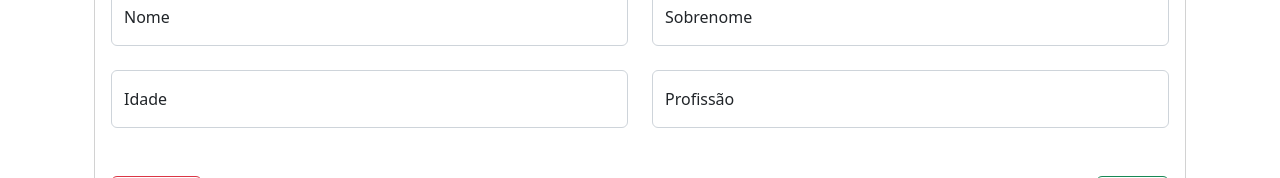
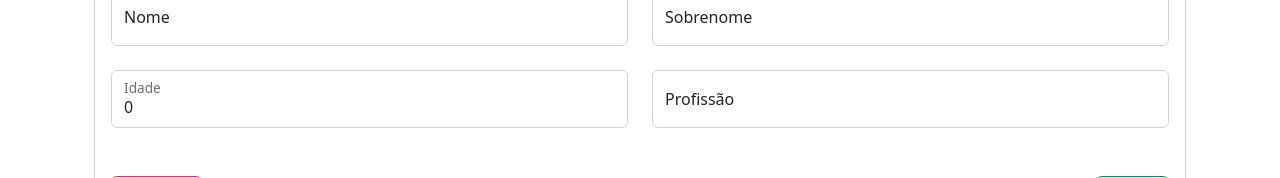
Before and after one commit to peoft/crud-angular-dio, an Angular app: page /form in a window 1280 px wide. Shown: the part 205-383 px from the top of the page. Built offline with nearby package versions, Linux system fonts and the light colour scheme; no server answers.

Commit message:
Metodo salvar o usuario usando sheet.best e planilha do google

```diff
--- a/src/app/app.module.ts
+++ b/src/app/app.module.ts
@@ -7,7 +7,7 @@ import { AppComponent } from './app.component';
 import { HeaderComponent } from './components/header/header.component';
 import { UsersListComponent } from './pages/users/users-list/users-list.component';
 import { UserFormComponent } from './pages/users/user-form/user-form.component';
-import { UserService } from './services/user.service';
+import { FormsModule, ReactiveFormsModule } from '@angular/forms';
 
 @NgModule({
   declarations: [
@@ -19,7 +19,9 @@ import { UserService } from './services/user.service';
   imports: [
     BrowserModule,
     AppRoutingModule,
-    HttpClientModule
+    HttpClientModule,
+    FormsModule,
+    ReactiveFormsModule
   ],
   providers: [],
   bootstrap: [AppComponent]
--- a/src/app/pages/users/user-form/user-form.component.html
+++ b/src/app/pages/users/user-form/user-form.component.html
@@ -1,17 +1,17 @@
 <div class="card w-100 my-5">
     <div class="card-body">
         <h1 class="card-title text-center">Formulário de Usuários</h1>
-        <form>
+        <form [formGroup]="userForm">
             <div class="row my-4">
                 <div class="col-6">
                     <div class="form-floating">
-                        <input type="text" class="form-control" id="nome" placeholder="digite seu nome">
+                        <input type="text" class="form-control" formControlName="nome" id="nome" placeholder="digite seu nome">
                         <label for="nome">Nome</label>
                     </div>
                 </div>
                 <div class="col-6">
                     <div class="form-floating">
-                        <input type="text" class="form-control" id="sobrenome" placeholder="digite seu sobrenome">
+                        <input type="text" class="form-control"  formControlName="sobrenome" id="sobrenome" placeholder="digite seu sobrenome">
                         <label for="sobrenome">Sobrenome</label>
                     </div>
                 </div>
@@ -19,13 +19,13 @@
             <div class="row my-4">
                 <div class="col-6">
                     <div class="form-floating">
-                        <input type="text" class="form-control" id="idade" placeholder="digite a sua idade">
+                        <input type="text" class="form-control"  formControlName="idade" id="idade" placeholder="digite a sua idade">
                         <label for="idade">Idade</label>
                     </div>
                 </div>
                 <div class="col-6">
                     <div class="form-floating">
-                        <input type="text" class="form-control" id="profissao" placeholder="digite a sua profissao">
+                        <input type="text" class="form-control" formControlName="profissao" id="profissao" placeholder="digite a sua profissao">
                         <label for="profissao">Profissão</label>
                     </div>
                 </div>
@@ -33,7 +33,7 @@
             <div class="row my-4">
                 <div class="form-group col-12 mt-4">
                     <button type="button" class="btn btn-outline-danger float-start">Cancelar</button>
-                    <button type="button" class="btn btn-outline-success float-end">Enviar</button>
+                    <button type="button" class="btn btn-outline-success float-end" (click)="createUser()">Enviar</button>
                 </div>
             </div>
         </form>
--- a/src/app/pages/users/user-form/user-form.component.ts
+++ b/src/app/pages/users/user-form/user-form.component.ts
@@ -1,4 +1,7 @@
 import { Component, OnInit } from '@angular/core';
+import { FormBuilder, FormGroup } from '@angular/forms';
+import { User } from 'src/app/models/user';
+import { UserService } from 'src/app/services/user.service';
 
 @Component({
   selector: 'app-user-form',
@@ -6,10 +9,33 @@ import { Component, OnInit } from '@angular/core';
   styleUrls: ['./user-form.component.css']
 })
 export class UserFormComponent implements OnInit {
+  userForm: FormGroup;
+  users: Array<User> = [];
 
-  constructor() { }
+  constructor(private fb: FormBuilder, private userService: UserService) {
+    this.userForm = this.fb.group({
+      id: 0,
+      nome:'',
+      sobrenome:'',
+      idade: 0,
+      profissao: ''
+    });
+  }
 
   ngOnInit(): void {
+    this.getUsers();
   }
 
+  getUsers() {
+    this.userService.getUsers().subscribe(response => {
+      this.users = response;
+    })
+  }
+
+  createUser() {
+    this.userForm.get('id')?.patchValue(this.users.length + 1);
+    this.userService.postUser(this.userForm.value).subscribe(result => {
+      console.log(`Usuário ${result.nome} ${result.sobrenome} foi cadastrado com sucesso!`);
+    })
+  }
 }
--- a/src/app/services/user.service.ts
+++ b/src/app/services/user.service.ts
@@ -1,4 +1,4 @@
-import { HttpClient } from '@angular/common/http';
+import { HttpClient, HttpHeaders } from '@angular/common/http';
 import { Injectable } from '@angular/core';
 import { Observable } from 'rxjs';
 import { User } from '../models/user';
@@ -8,6 +8,11 @@ import { User } from '../models/user';
 })
 export class UserService {
   private apiUrl:string = "https://sheet.best/api/sheets/6fb3b365-1d65-4605-bc40-cf09d437171e";
+  httpOptions = {
+    headers: new HttpHeaders({
+      'Content-Type': 'application/json'
+    })
+  }
 
   constructor(private httpClient:HttpClient) { }
 
@@ -16,4 +21,9 @@ export class UserService {
   getUsers():Observable<User[]>  {
     return this.httpClient.get<User[]>(this.apiUrl);
   }
+
+  // Salva usuario no banco CREATE
+  postUser(user: User):Observable<User> {
+    return this.httpClient.post<User>(this.apiUrl, user, this.httpOptions);
+  }
 }
```
